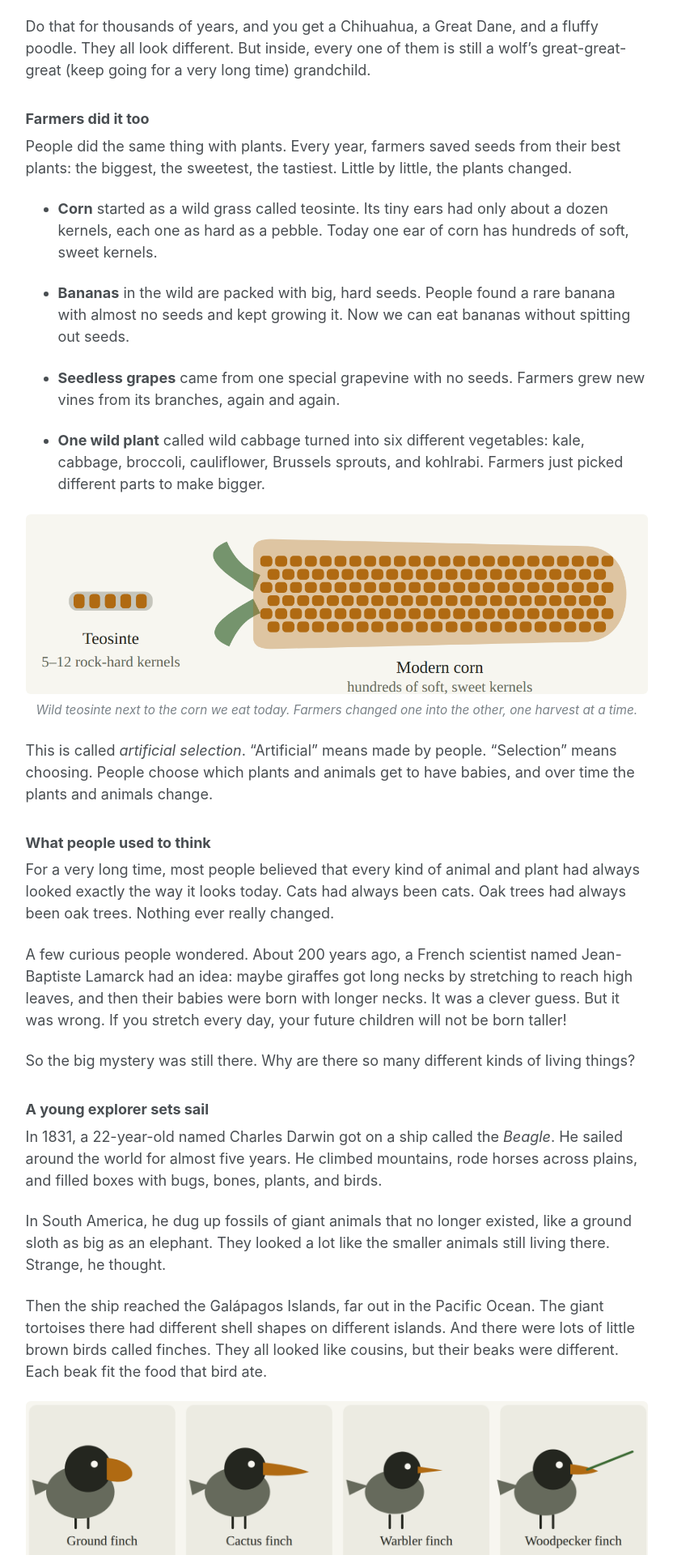
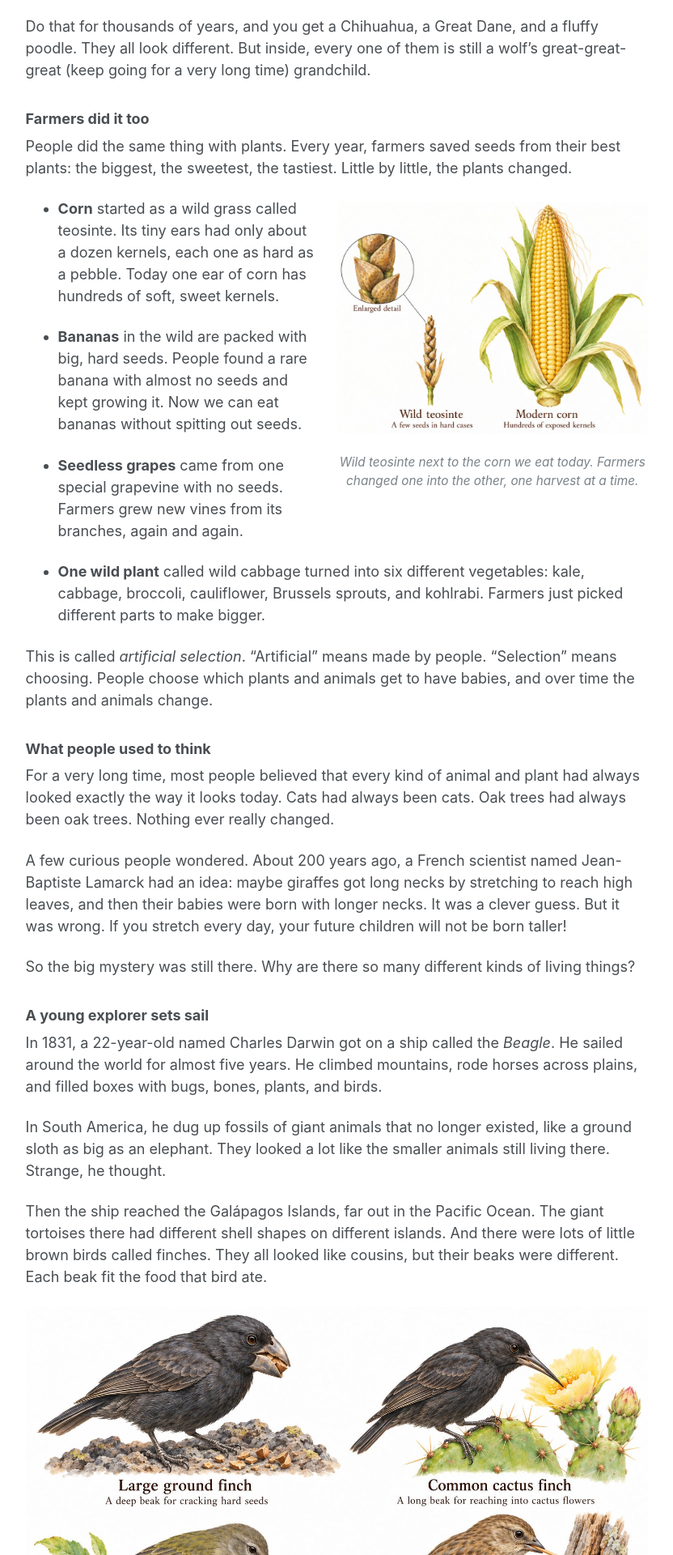
Before and after one commit to blaisetine/blaisetine.github.io, a Jekyll site: the page built from _pensees/the-tree-of-life.md, in a window 1280 px wide. Shown: the part 1131-3051 px from the top of the page at 81% size, without its empty margins (250-1082 px from the left). Built offline with Jekyll 4.4.1, drawn with Linux system fonts in a browser that asks for light colours; some of the changed text lies outside the part shown.

Commit message:
Tree of Life: new finch and corn illustrations; wrap text around corn
- Replace the finch and teosinte/corn diagrams with the new
  watercolors; the finches are the new Pensées thumbnail.
- Float the corn figure beside the crop list on wide screens
  (new .pensee-float style); full width on phones.

Co-Authored-By: Claude Opus 5.5 (1M context) <noreply@anthropic.com>

```diff
--- a/_pensees/the-tree-of-life.md
+++ b/_pensees/the-tree-of-life.md
@@ -2,7 +2,7 @@
 title: "The Tree of Life"
 subtitle: "How every living thing belongs to one big family"
 date: 2026-10-01
-image: /images/pensees/tree-of-life/galapagos-finches.png
+image: /images/pensees/tree-of-life/galapagos-finches-v2.jpg
 description: "The secret hiding in plain sight, and how life changes: from wolves to poodles, Darwin's finches, DNA, and our family tree."
 ---
 
@@ -29,6 +29,11 @@ Do that for thousands of years, and you get a Chihuahua, a Great Dane, and a flu
 
 People did the same thing with plants. Every year, farmers saved seeds from their best plants: the biggest, the sweetest, the tastiest. Little by little, the plants changed.
 
+<figure class="pensee-float">
+  <img src="/images/pensees/tree-of-life/teosinte-vs-corn-v2.jpg" alt="Wild teosinte, a short thin spike with a few seeds in hard cases (shown enlarged in a circle), next to a modern corn cob in its husk with hundreds of exposed yellow kernels.">
+  <figcaption>Wild teosinte next to the corn we eat today. Farmers changed one into the other, one harvest at a time.</figcaption>
+</figure>
+
 - **Corn** started as a wild grass called teosinte. Its tiny ears had only about a dozen kernels, each one as hard as a pebble. Today one ear of corn has hundreds of soft, sweet kernels.
 
 - **Bananas** in the wild are packed with big, hard seeds. People found a rare banana with almost no seeds and kept growing it. Now we can eat bananas without spitting out seeds.
@@ -36,9 +41,6 @@ People did the same thing with plants. Every year, farmers saved seeds from thei
 - **Seedless grapes** came from one special grapevine with no seeds. Farmers grew new vines from its branches, again and again.
 
 - **One wild plant** called wild cabbage turned into six different vegetables: kale, cabbage, broccoli, cauliflower, Brussels sprouts, and kohlrabi. Farmers just picked different parts to make bigger.
-
-![Size comparison: a teosinte ear is a short strip of about ten kernels, each in a hard case; a modern corn cob is many times longer and wider, with hundreds of kernels in rows.](/images/pensees/tree-of-life/teosinte-vs-corn.png)
-*Wild teosinte next to the corn we eat today. Farmers changed one into the other, one harvest at a time.*
 
 This is called *artificial selection*. “Artificial” means made by people. “Selection” means choosing. People choose which plants and animals get to have babies, and over time the plants and animals change.
 
@@ -58,8 +60,8 @@ In South America, he dug up fossils of giant animals that no longer existed, lik
 
 Then the ship reached the Galápagos Islands, far out in the Pacific Ocean. The giant tortoises there had different shell shapes on different islands. And there were lots of little brown birds called finches. They all looked like cousins, but their beaks were different. Each beak fit the food that bird ate.
 
-![Four Galápagos finches compared. The large ground finch has a thick, deep beak for cracking hard seeds. The cactus finch has a long, pointed beak for reaching into cactus flowers. The warbler finch has a thin, sharp beak for picking up small insects. The woodpecker finch holds a cactus spine in its beak to pull insects out of tree bark.](/images/pensees/tree-of-life/galapagos-finches.png)
-*Four of the Galápagos finches. They come from the same ancestor, but each beak became a tool for a different food. (Simplified drawings, not to scale.)*
+![Four Galápagos finches compared. The large ground finch cracks a hard seed with its deep beak. The common cactus finch reaches into a cactus flower with its long beak. The green warbler finch picks a tiny insect off a leaf with its fine beak. The woodpecker finch holds a small stick in its beak to pull an insect out of tree bark.](/images/pensees/tree-of-life/galapagos-finches-v2.jpg)
+*Four of the Galápagos finches. They come from the same ancestor, but each beak became a tool for a different food.*
 
 ### The big idea
 
--- a/_sass/_custom.scss
+++ b/_sass/_custom.scss
@@ -196,3 +196,33 @@
   font-size: 0.85em;
   color: $gray;
 }
+
+/* Pensées: an illustration floated right, with text wrapping around it */
+.pensee-float {
+  margin: 0 0 1.5em;
+
+  img {
+    display: block;
+    width: 100%;
+    border-radius: 6px;
+  }
+
+  figcaption {
+    margin-top: 0.4em;
+    font-family: inherit;
+    text-align: center;
+    font-size: 0.85em;
+    font-style: italic;
+    color: $gray;
+  }
+
+  @include breakpoint($medium) {
+    float: right;
+    width: 50%;
+    margin: 0.25em 0 1em 1.5em;
+  }
+}
+
+.pensee h3 {
+  clear: both;
+}
```
Also changed, not shown: images/pensees/tree-of-life/galapagos-finches-v2.jpg (added), images/pensees/tree-of-life/galapagos-finches.png (deleted), images/pensees/tree-of-life/teosinte-vs-corn-v2.jpg (added), images/pensees/tree-of-life/teosinte-vs-corn.png (deleted).
